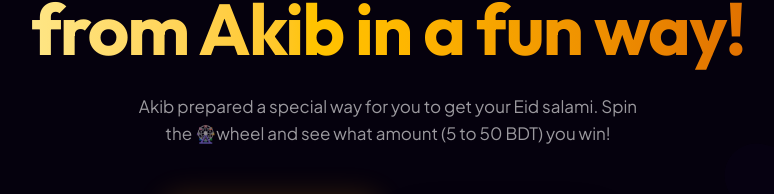
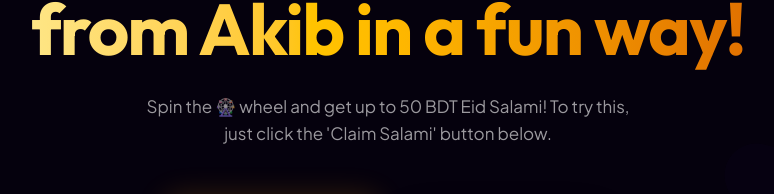
Before and after one commit to akiibjabed/salamiweb, a React (Vite) app: page / in a window 1280 px wide. Shown: the part 278-472 px from the top of the page, without its empty margins (252-1026 px from the left). Built offline with nearby package versions, Linux system fonts and the light colour scheme; no server answers; the database is empty.

Commit message:
Update LandingPage.tsx

```diff
--- a/src/components/LandingPage.tsx
+++ b/src/components/LandingPage.tsx
@@ -39,11 +39,11 @@
           <Sparkles className="text-amber-400 animate-pulse" size={20} />
         </div>
         <h1 className="text-5xl md:text-7xl font-display font-bold text-white leading-[1.1] tracking-tight">
-          Claim your Eid salami <br />
+          Claim your salami <br />
           <span className="text-gradient-gold">from Akib in a fun way!</span>
         </h1>
         <p className="text-white/60 max-w-lg mx-auto text-[17px] leading-relaxed">
-          Akib prepared a special way for you to get your Eid salami. Spin the 🎡wheel and see what amount (5 to 50 BDT) you win!
+          Spin the 🎡 wheel and get up to 50 BDT Eid Salami! To try this, just click the 'Claim Salami' button below.
         </p>
       </motion.div>
 
```
